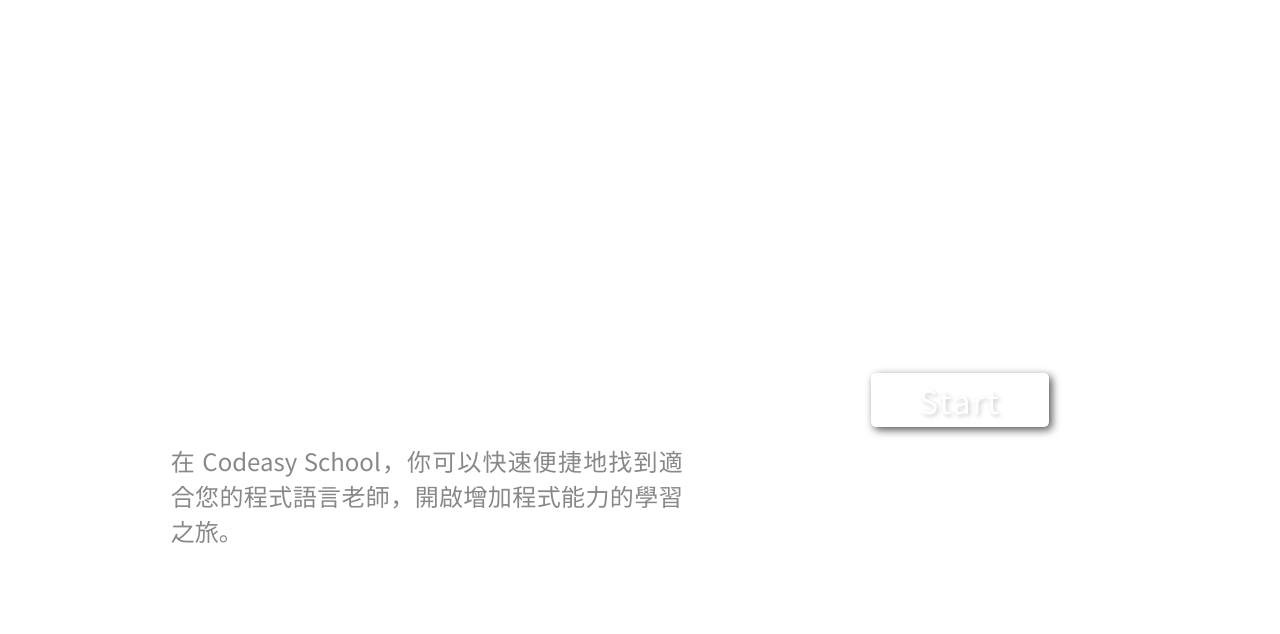
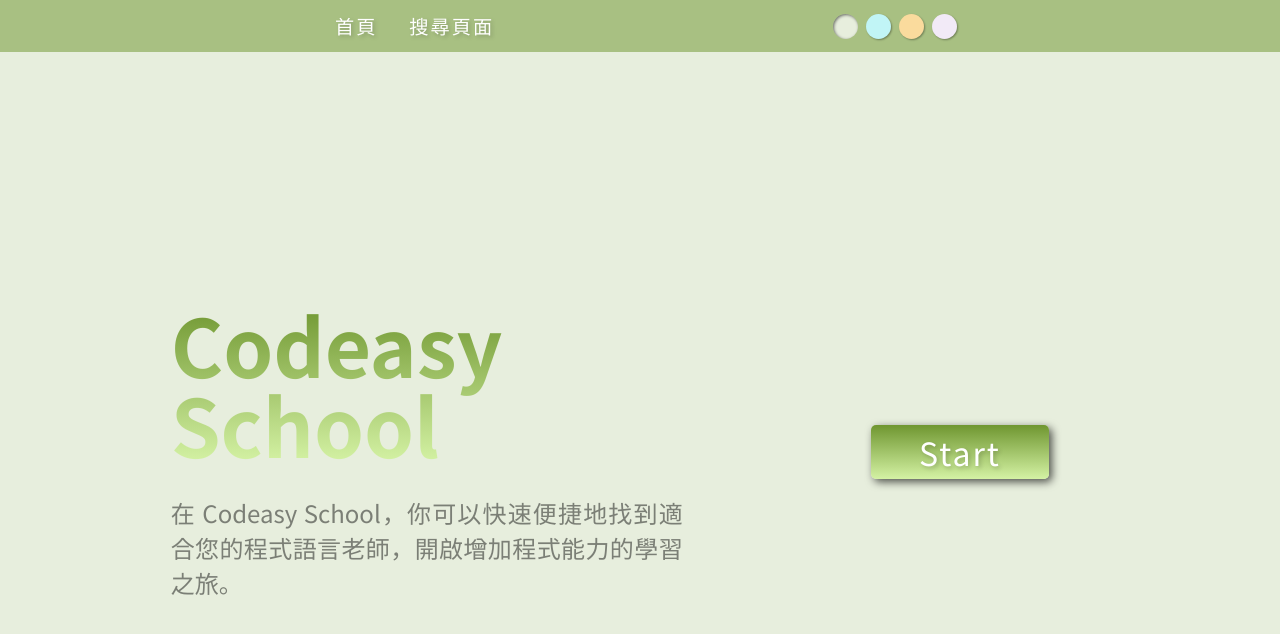
Before and after one commit to Wujue0115/codeasy-school, a Nuxt app: page / in a window 1280 px wide. Shown: the top 634 px of the page. Built offline with nearby package versions, Linux system fonts and the light colour scheme; a web font is replaced by a local one.

Commit message:
feat: create default layout

```diff
--- /dev/null
+++ b/layouts/default.vue
@@ -0,0 +1,110 @@
+<template>
+  <div id="app" :class="[$store.getters.getThemeClassName]">
+    <header>
+      <div id="link-pane">
+        <NuxtLink class="btn link-btn" v-for="page in pages" :key="page.name" :to="page.link">{{ page.name }}</NuxtLink>
+      </div>
+      <div id="theme-pane">
+        <input
+          type="radio"
+          name="theme"
+          :style="{backgroundColor: theme.color}"
+          v-for="theme in themes" :key="theme.mode"
+          :checked="theme.mode === $store.getters.getThemeMode"
+          @change="changeTheme(theme.mode)"
+        >
+      </div>
+    </header>
+    <Nuxt />
+  </div>
+</template>
+
+<script>
+export default {
+  name: "app",
+  data() {
+    return {
+      pages: [
+        {
+          name: "首頁",
+          link: "/",
+        },
+        {
+          name: "搜尋頁面",
+          link: "/search",
+        }
+      ],
+      themes: [
+        {
+          mode: "green",
+          color: "#e7eedd",
+        },
+        {
+          mode: "blue",
+          color: "#c1f5f6",
+        },
+        {
+          mode: "orange",
+          color: "#fadb9d",
+        },
+        {
+          mode: "purple",
+          color: "#f2eaf7",
+        }
+      ]
+    }
+  },
+  methods: {
+    changeTheme(themeMode) {
+      this.$store.commit("changeTheme", themeMode);
+    }
+  }
+}
+</script>
+
+<style lang="scss" scoped>
+#app {
+  header {
+    @include flexbox(row, space-evenly);
+    position: sticky;
+    top: 0;
+    padding: .5rem 0;
+    width: 100vw;
+    background-color: var(--secondary-color-a99);
+    backdrop-filter: blur(3px);
+
+    #link-pane {
+      @include flexbox(row);
+
+      .link-btn {
+        padding: .25rem 1rem;
+        border-radius: 5px;
+        font-size: 1.2rem;
+        letter-spacing: 2px;
+        color: #fff;
+        text-shadow: 2px 2px 4px #00000033;
+      }
+    }
+
+    #theme-pane {
+      @include flexbox(row);
+
+      input[type=radio] {
+        appearance: none;
+        -webkit-appearance: none;
+
+        margin: 0 .25rem;
+        width: 25px;
+        height: 25px;
+        box-shadow: 1px 1px 2px #00000055;
+        border-radius: 50%;
+        cursor: pointer;
+
+        &:checked {
+          box-shadow: inset 1px 1px 3px #00000088;
+        }
+      }
+    }
+  }
+}
+</style>
```
